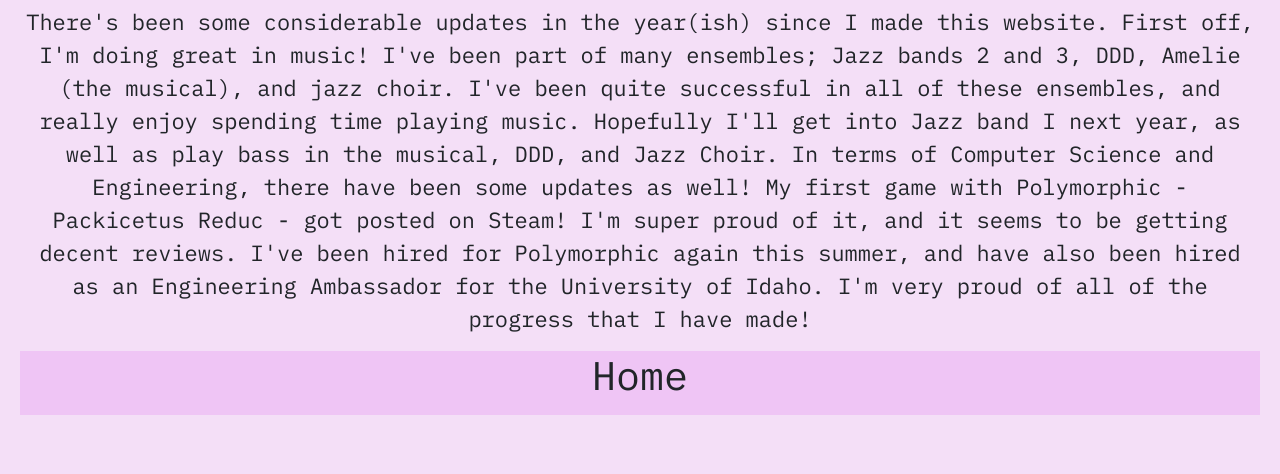
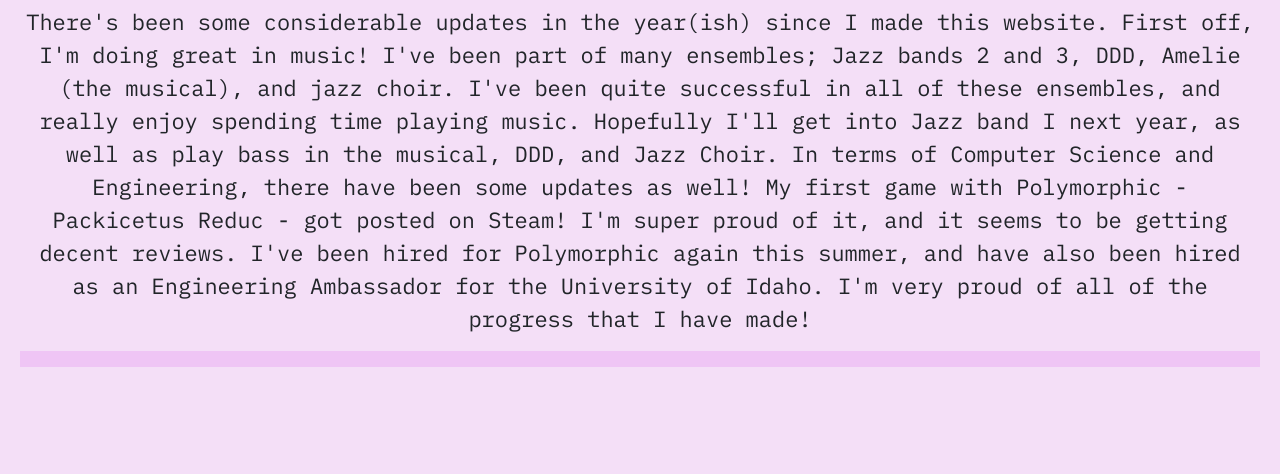
Before and after one commit to JakeG2004/JakeG2004.github.io, a plain HTML site: page updates.html in a window 1280 px wide. Shown: the part 116-590 px from the top of the page. Drawn offline with nearby package versions, Linux system fonts and the light colour scheme.

Commit message:
Update updates.html

```diff
--- a/updates.html
+++ b/updates.html
@@ -51,7 +51,7 @@
         </div>
 
         <div class="color2">
-            <h1>Home</h1>
+            <h1></h1>
             <p>
             </p>
         </div>
```
